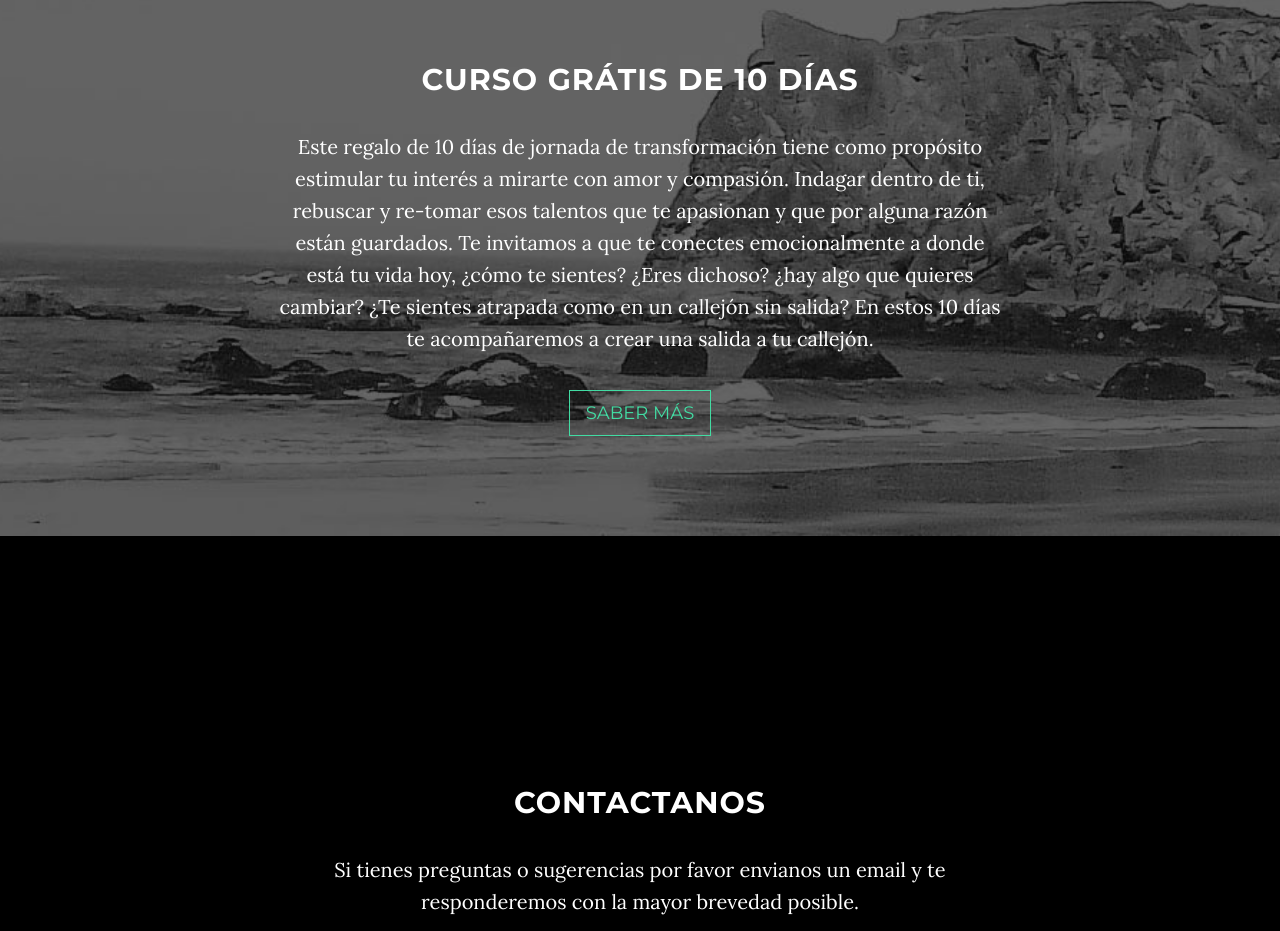
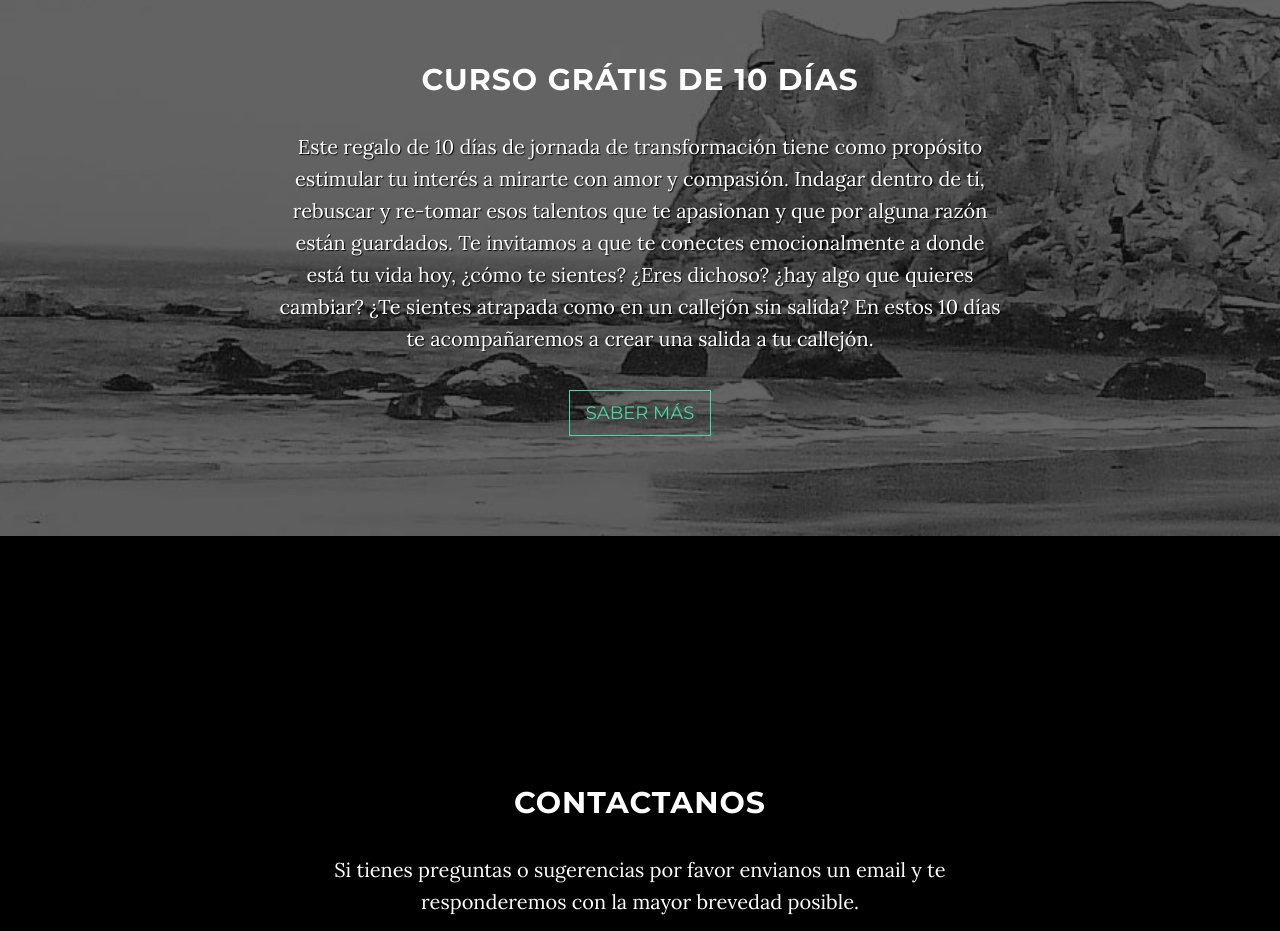
Before and after one commit to crenaz/discoverytosuccess, a website: page views/index.html in a window 1280 px wide. Shown: the part 3591-4522 px from the top of the page. Drawn offline with nearby package versions, Linux system fonts and the light colour scheme; some packages are replaced by stand-ins of ours; files that its build step writes are made by us from their sources; files whose address does not match are found by name.

Commit message:
Add text-shadow to the challenge section

```diff
--- a/views/index.html
+++ b/views/index.html
@@ -163,7 +163,7 @@
             <div class="container">
                 <div class="col-lg-8 col-lg-offset-2">
                     <h2>Curso grátis de 10 días</h2>
-                    <p>
+                    <p style="text-shadow: #000 1px 1px 1px">
                       Este regalo de 10 días de jornada de transformación tiene como propósito
                       estimular tu interés a mirarte con amor y compasión. Indagar dentro de ti,
                       rebuscar y re-tomar esos talentos que te apasionan y que por alguna razón están
```
